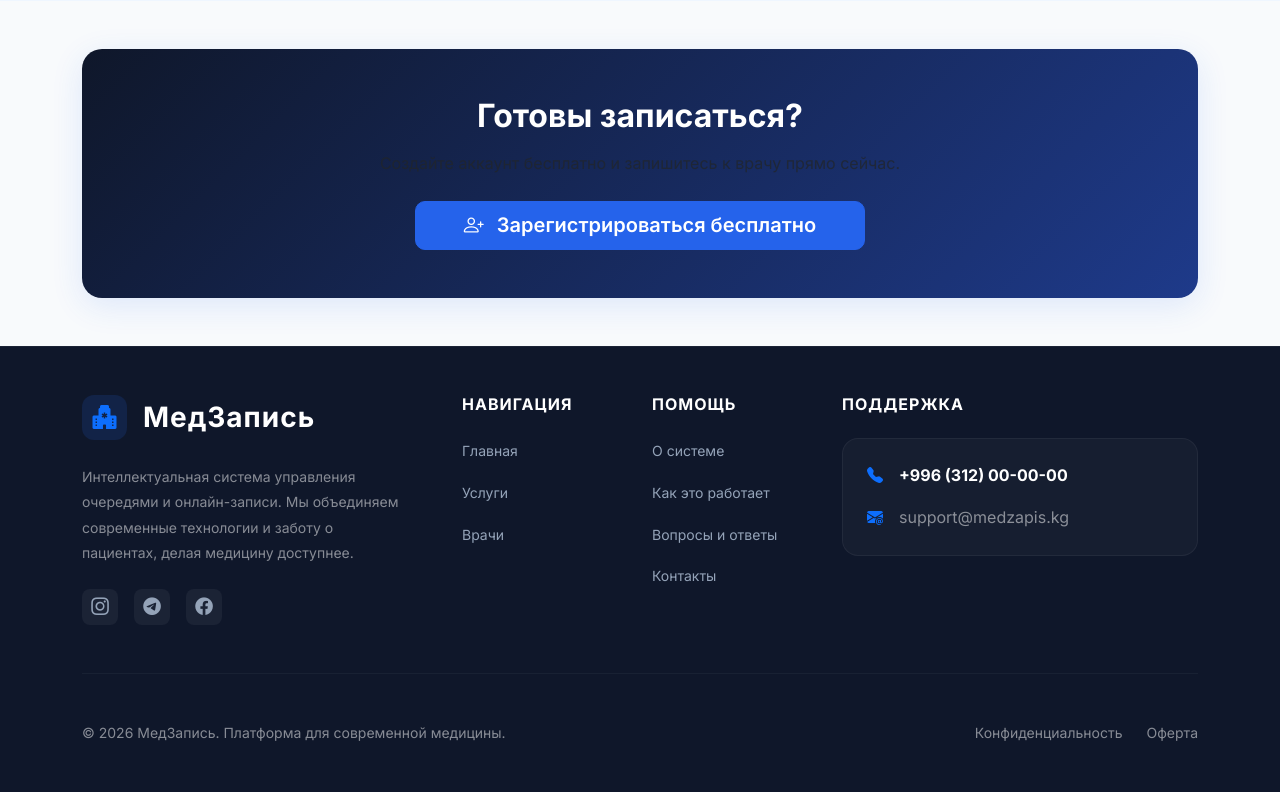
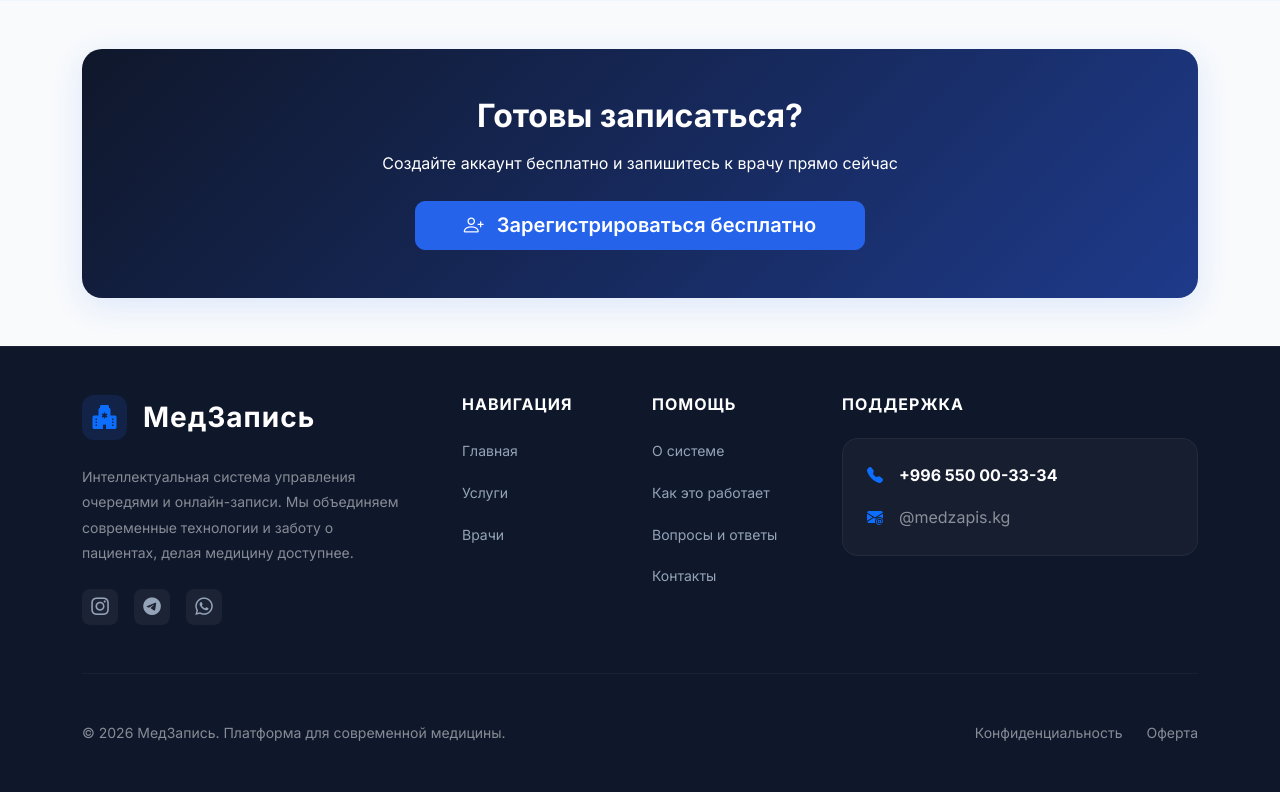
Before and after one commit to usermirlan/e-zapis, a Django app: page / in a window 1280 px wide. Shown: the part 2178-2970 px from the top of the page. Run offline with Django 4.2, Linux system fonts and the light colour scheme; data comes from the database, SQL or seed files in the repository.

Commit message:
Долбоордун аталышын жаңыртуу жана жөндөөлөрдү оңдоо

```diff
--- a/static/css/style.css
+++ b/static/css/style.css
@@ -1,9 +1,5 @@
 @charset "UTF-8";
 
-/* =========================================================
-   MedZapis — Главный CSS файл
-   Профессиональный дизайн системы онлайн-записи в поликлинику
-   ========================================================= */
 
 :root {
     --primary:       #2563EB;
@@ -61,10 +57,9 @@ main { flex: 1; }
     z-index: 1030;
 }
 
-/* Эффект при скролле (синее стекло) */
 #mainNavbar.navbar-scrolled {
     padding: 0.6rem 0;
-    background: rgba(15, 23, 42, 0.9) !important; /* Очень темный синий/черный для контраста */
+    background: rgba(15, 23, 42, 0.9) !important;
     backdrop-filter: blur(12px) !important;
     -webkit-backdrop-filter: blur(12px) !important;
     box-shadow: 0 10px 30px rgba(0, 0, 0, 0.3) !important;
--- a/templates/base.html
+++ b/templates/base.html
@@ -179,13 +179,15 @@
         </div>
         <span class="fw-bold fs-3 text-white letter-spacing-1">МедЗапись</span>
     </div>
-                    <p class="text-white-50 small mb-4" style="line-height: 1.8; max-width: 320px;">
+
+    <p class="text-white-50 small mb-4 mx-auto mx-md-0" style="line-height: 1.8; max-width: 320px;">
         Интеллектуальная система управления очередями и онлайн-записи. Мы объединяем современные технологии и заботу о пациентах, делая медицину доступнее.
     </p>
+
     <div class="d-flex gap-3 justify-content-center justify-content-md-start">
-                        <a href="#" class="social-icon" title="Instagram"><i class="bi bi-instagram"></i></a>
-                        <a href="#" class="social-icon" title="Telegram"><i class="bi bi-telegram"></i></a>
-                        <a href="#" class="social-icon" title="Facebook"><i class="bi bi-facebook"></i></a>
+        <a href="https://www.instagram.com/mir1a_nn" class="social-icon" title="Instagram"><i class="bi bi-instagram"></i></a>
+        <a href="https://t.me/mir1ann" class="social-icon" title="Telegram" target="_blank"><i class="bi bi-telegram"></i></a>
+        <a href="https://wa.me/996550003334" class="social-icon" title="Whatsapp"><i class="bi bi-whatsapp"></i></a>
     </div>
 </div>
 
@@ -219,11 +221,11 @@
                     <div class="p-4 rounded-4" style="background: rgba(255,255,255,0.03); border: 1px solid rgba(255,255,255,0.05);">
                         <div class="d-flex align-items-center justify-content-center justify-content-md-start mb-3">
                             <i class="bi bi-telephone-fill text-primary me-3"></i>
-                            <div class="text-white fw-bold">+996 (312) 00-00-00</div>
+                            <div class="text-white fw-bold">+996 550 00-33-34</div>
                         </div>
                         <div class="d-flex align-items-center justify-content-center justify-content-md-start">
                             <i class="bi bi-envelope-at-fill text-primary me-3"></i>
-                            <div class="text-white-50">support@medzapis.kg</div>
+                            <div class="text-white-50">@medzapis.kg</div>
                         </div>
                     </div>
                 </div>
--- a/templates/queue_app/home.html
+++ b/templates/queue_app/home.html
@@ -186,9 +186,9 @@
 {% if not user.is_authenticated %}
 <section class="cta-section py-5">
     <div class="container">
-        <div class="cta-card text-center p-5">
+        <div class="cta-card text-center p-3 p-md-5">
             <h2 class="fw-bold mb-3">Готовы записаться?</h2>
-            <p class="text-muted mb-4">Создайте аккаунт бесплатно и запишитесь к врачу прямо сейчас.</p>
+            <p class="text-white mb-4">Создайте аккаунт бесплатно и запишитесь к врачу прямо сейчас</p>
             <a href="{% url 'register' %}" class="btn btn-primary btn-lg px-5 fw-semibold">
                 <i class="bi bi-person-plus me-2"></i>
                 Зарегистрироваться бесплатно
```
Lines whose indentation alone changed are shown as unchanged.
